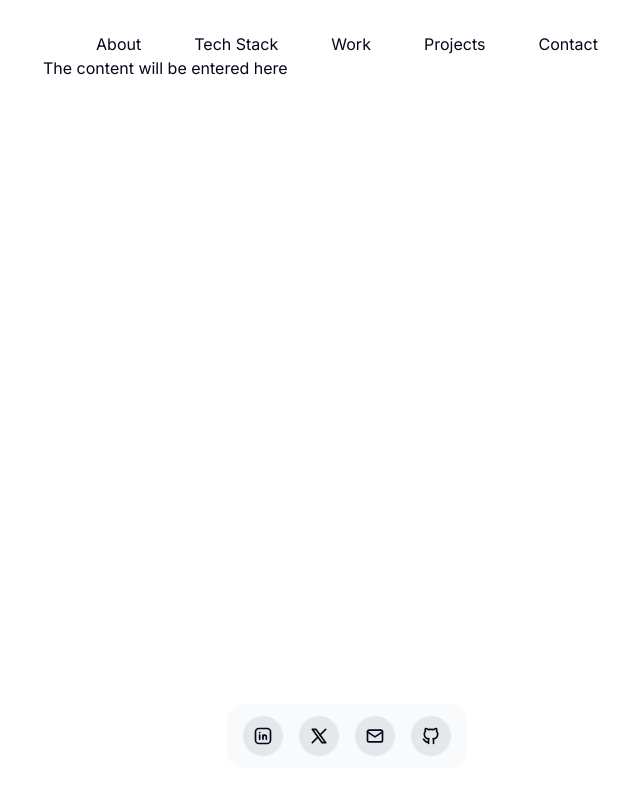
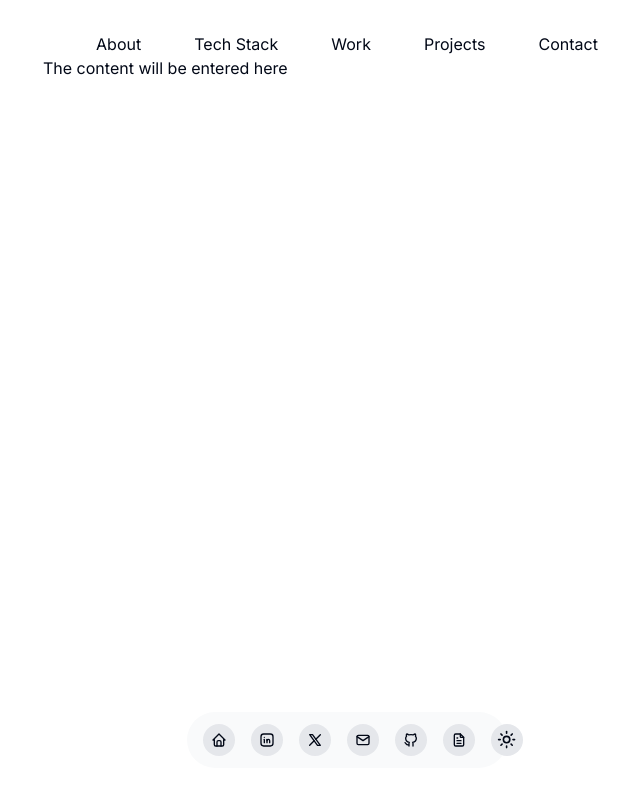
Before and after one commit to mohdsahil36/Portfolio3.0, a Next.js app: page / in a window 1280 px wide. Shown: the top 794 px of the page, without its empty margins (293-933 px from the left). Built offline with nearby package versions, Linux system fonts and the light colour scheme.

Commit message:
floating dock home,resume and theme toggle

```diff
--- a/app/data/Data.tsx
+++ b/app/data/Data.tsx
@@ -1,6 +1,6 @@
 // Data.tsx
 
-import { IconBrandLinkedin, IconBrandX, IconMail, IconBrandGithub } from "@tabler/icons-react";
+import { IconBrandLinkedin, IconBrandX, IconMail, IconBrandGithub,IconHome,IconFileText} from "@tabler/icons-react";
 import React from "react";
 
 // Define an interface for type-checking
@@ -18,6 +18,11 @@ export const Data: UserData = {
 
   // Icons data
   icons: [
+    {
+      title: "Home",
+      icon: <IconHome size={24} />,
+      href: "https://www.linkedin.com/in/mohdsahilsiddiqui",
+    },
     {
       title: "LinkedIn",
       icon: <IconBrandLinkedin size={24} />,
@@ -38,5 +43,10 @@ export const Data: UserData = {
       icon: <IconBrandGithub size={24} />,
       href: "https://www.github.com/yourusername",
     },
+    {
+      title: "Resume",
+      icon: <IconFileText size={24} />,
+      href: "https://www.github.com/yourusername",
+    },
   ],
 };
--- a/app/globals.css
+++ b/app/globals.css
@@ -32,8 +32,8 @@
   }
 
   .dark {
-    --background: 222.2 84% 4.9%;
-    --foreground: 210 40% 98%;
+    --background: 210 11.1% 3.53%;
+    --foreground: 0 0% 98%;
     --card: 222.2 84% 4.9%;
     --card-foreground: 210 40% 98%;
     --popover: 222.2 84% 4.9%;
--- a/app/layout.tsx
+++ b/app/layout.tsx
@@ -1,6 +1,6 @@
 import type { Metadata } from "next";
 import { Inter } from "next/font/google";
-import { ThemeProvider } from "@/components/theme-provider"
+import { ThemeProvider } from "@/components/theme-provider";
 import "./globals.css";
 
 const inter = Inter({ subsets: ["latin"] });
--- a/app/page.tsx
+++ b/app/page.tsx
@@ -1,6 +1,7 @@
 import Navbar from "@/components/Navbar/Navbar";
 import { FloatingDock } from "@/components/ui/floating-dock";
 import { Data } from "./data/Data";
+import { ModeToggle } from "@/components/theme-toggler";
 
 export default function Home() {
   return (
@@ -11,8 +12,10 @@ export default function Home() {
       <main>
         The content will be entered here
       </main>
-      <footer className="w-full fixed bottom-1 md:bottom-4 lg:bottom-8 flex items-center justify-center inset-x-0">
-        <FloatingDock items={Data.icons} />
+      <footer className="w-full fixed bottom-4 lg:bottom-8 flex items-center justify-center inset-x-0">
+        <div className="flex justify-center">
+          <FloatingDock items={Data.icons} themeToggler={<ModeToggle />} />
+        </div>
       </footer>
     </div>
   );
--- a/components/theme-provider.tsx
+++ b/components/theme-provider.tsx
@@ -1,9 +1,17 @@
-"use client"
+"use client";
 
-import * as React from "react"
-import { ThemeProvider as NextThemesProvider } from "next-themes"
-import { type ThemeProviderProps } from "next-themes/dist/types"
+import * as React from "react";
+import { ThemeProvider as NextThemesProvider } from "next-themes";
+import { type ThemeProviderProps } from "next-themes/dist/types";
 
 export function ThemeProvider({ children, ...props }: ThemeProviderProps) {
-  return <NextThemesProvider {...props}>{children}</NextThemesProvider>
+  return (
+    <NextThemesProvider
+      defaultTheme="system"
+      attribute="class"
+      {...props}
+    >
+      {children}
+    </NextThemesProvider>
+  );
 }
--- a/components/theme-toggler.tsx
+++ b/components/theme-toggler.tsx
@@ -1,40 +1,41 @@
-"use client"
+"use client";
 
-import * as React from "react"
-import { Moon, Sun } from "lucide-react"
-import { useTheme } from "next-themes"
-
-import { Button } from "@/components/ui/button"
-import {
-  DropdownMenu,
-  DropdownMenuContent,
-  DropdownMenuItem,
-  DropdownMenuTrigger,
-} from "@/components/ui/dropdown-menu"
+import * as React from "react";
+import { Moon, Sun } from "lucide-react";
+import { useTheme } from "next-themes";
 
 export function ModeToggle() {
-  const { setTheme } = useTheme()
+  const { theme, setTheme, resolvedTheme } = useTheme();
+  const [mounted, setMounted] = React.useState(false);
+
+  React.useEffect(() => {
+    setMounted(true);
+  }, []);
+
+  const toggleTheme = () => {
+    setTheme(resolvedTheme === "light" ? "dark" : "light");
+  };
+
+  if (!mounted) {
+    return null;
+  }
 
   return (
-    <DropdownMenu>
-      <DropdownMenuTrigger asChild>
-        <Button variant="outline" size="icon">
-          <Sun className="h-[1.2rem] w-[1.2rem] rotate-0 scale-100 transition-all dark:-rotate-90 dark:scale-0" />
-          <Moon className="absolute h-[1.2rem] w-[1.2rem] rotate-90 scale-0 transition-all dark:rotate-0 dark:scale-100" />
-          <span className="sr-only">Toggle theme</span>
-        </Button>
-      </DropdownMenuTrigger>
-      <DropdownMenuContent align="end">
-        <DropdownMenuItem onClick={() => setTheme("light")}>
-          Light
-        </DropdownMenuItem>
-        <DropdownMenuItem onClick={() => setTheme("dark")}>
-          Dark
-        </DropdownMenuItem>
-        <DropdownMenuItem onClick={() => setTheme("system")}>
-          System
-        </DropdownMenuItem>
-      </DropdownMenuContent>
-    </DropdownMenu>
-  )
+    <div
+      onClick={toggleTheme}
+      className="relative flex items-center justify-center w-10 h-10 cursor-pointer"
+    >
+      <Sun
+        className={`h-[1.2rem] w-[1.2rem] transition-all ${
+          resolvedTheme === "light" ? "rotate-0 scale-100" : "rotate-90 scale-0"
+        }`}
+      />
+      <Moon
+        className={`absolute h-[1.2rem] w-[1.2rem] transition-all ${
+          resolvedTheme === "dark" ? "rotate-0 scale-100" : "-rotate-90 scale-0"
+        }`}
+      />
+      <span className="sr-only">Toggle theme</span>
+    </div>
+  );
 }
--- a/components/ui/floating-dock.tsx
+++ b/components/ui/floating-dock.tsx
@@ -1,7 +1,6 @@
 "use client";
 
 import { cn } from "@/lib/utils";
-import { IconLayoutNavbarCollapse } from "@tabler/icons-react";
 import {
   AnimatePresence,
   MotionValue,
@@ -10,45 +9,71 @@ import {
   useSpring,
   useTransform,
 } from "framer-motion";
-import Link from "next/link";
 import { useRef, useState } from "react";
+import { useTheme } from "next-themes";
 
 export const FloatingDock = ({
   items,
   desktopClassName,
   mobileClassName,
+  themeToggler,
 }: {
   items: { title: string; icon: React.ReactNode; href: string }[];
   desktopClassName?: string;
   mobileClassName?: string;
+  themeToggler: React.ReactNode;
 }) => {
   return (
-    <>
-      <FloatingDockDesktop items={items} className={cn(desktopClassName, mobileClassName)} />
-    </>
+    <FloatingDockDesktop
+      items={items}
+      className={cn("max-w-[calc(100%_-_2rem)]", desktopClassName, mobileClassName)}
+      themeToggler={themeToggler}
+    />
   );
 };
 
 const FloatingDockDesktop = ({
   items,
   className,
+  themeToggler,
 }: {
   items: { title: string; icon: React.ReactNode; href: string }[];
   className?: string;
+  themeToggler: React.ReactNode;
 }) => {
   let mouseX = useMotionValue(Infinity);
+
+  const { theme, setTheme } = useTheme();
+
+  const handleThemeToggle = () => {
+    setTheme(theme === 'light' ? 'dark' : 'light');
+  };
+
   return (
     <motion.div
       onMouseMove={(e) => mouseX.set(e.pageX)}
       onMouseLeave={() => mouseX.set(Infinity)}
       className={cn(
-        "mx-auto flex h-16 gap-4 items-end rounded-2xl bg-gray-50 dark:bg-neutral-900 px-4 pb-3",
+        "flex h-14 gap-4 items-end rounded-2xl bg-gray-50 dark:bg-neutral-900 px-4 pb-3 rounded-full",
         className
       )}
     >
+      {/* Render icons */}
       {items.map((item) => (
-        <IconContainer mouseX={mouseX} key={item.title} {...item} />
+        <IconContainer
+          mouseX={mouseX}
+          key={item.title}
+          {...item}
+        />
       ))}
+
+      <IconContainer
+        mouseX={mouseX}
+        title="Toggle Theme"
+        icon={themeToggler}
+        href="#"
+        onClick={handleThemeToggle}
+      />
     </motion.div>
   );
 };
@@ -58,29 +83,26 @@ function IconContainer({
   title,
   icon,
   href,
+  onClick,
 }: {
   mouseX: MotionValue;
   title: string;
   icon: React.ReactNode;
   href: string;
+  onClick?: () => void;
 }) {
   let ref = useRef<HTMLDivElement>(null);
 
   let distance = useTransform(mouseX, (val) => {
     let bounds = ref.current?.getBoundingClientRect() ?? { x: 0, width: 0 };
-
     return val - bounds.x - bounds.width / 2;
   });
 
-  let widthTransform = useTransform(distance, [-150, 0, 150], [40, 80, 40]);
-  let heightTransform = useTransform(distance, [-150, 0, 150], [40, 80, 40]);
+  let widthTransform = useTransform(distance, [-150, 0, 150], [32, 64, 32]);
+  let heightTransform = useTransform(distance, [-150, 0, 150], [32, 64, 32]);
 
-  let widthTransformIcon = useTransform(distance, [-150, 0, 150], [20, 40, 20]);
-  let heightTransformIcon = useTransform(
-    distance,
-    [-150, 0, 150],
-    [20, 40, 20]
-  );
+  let widthTransformIcon = useTransform(distance, [-150, 0, 150], [16, 32, 16]);
+  let heightTransformIcon = useTransform(distance, [-150, 0, 150], [16, 32, 16]);
 
   let width = useSpring(widthTransform, {
     mass: 0.1,
@@ -107,13 +129,13 @@ function IconContainer({
   const [hovered, setHovered] = useState(false);
 
   return (
-    <Link href={href}>
     <motion.div
       ref={ref}
       style={{ width, height }}
       onMouseEnter={() => setHovered(true)}
       onMouseLeave={() => setHovered(false)}
-        className="aspect-square rounded-full bg-gray-200 dark:bg-neutral-800 flex items-center justify-center relative"
+      className="aspect-square rounded-full bg-gray-200 dark:bg-neutral-800 flex items-center justify-center relative rounded-full"
+      onClick={onClick}
     >
       <AnimatePresence>
         {hovered && (
@@ -134,6 +156,5 @@ function IconContainer({
         {icon}
       </motion.div>
     </motion.div>
-    </Link>
   );
 }
```
Lines whose indentation alone changed are shown as unchanged.
